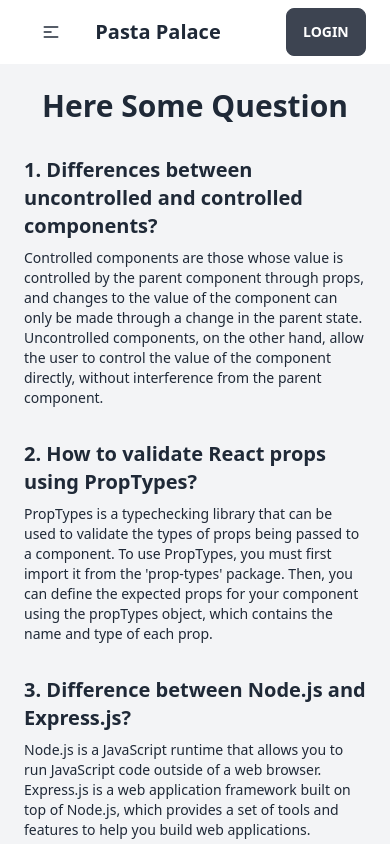
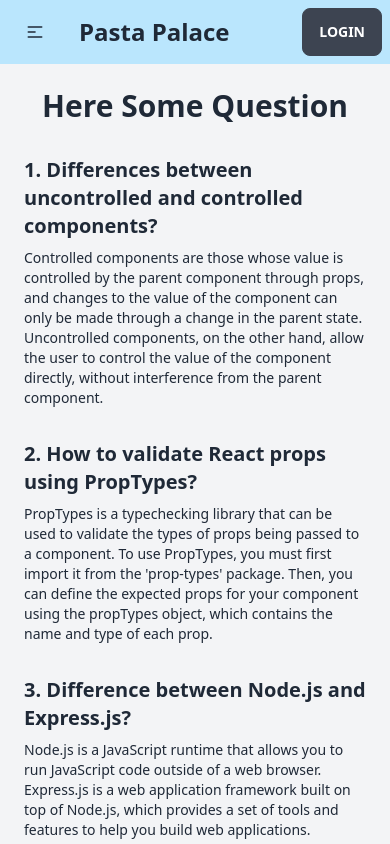
Before and after one commit to ShahanulIslam/pasta-palace-client, a React (Vite) app: page /blog in a window 390 px wide. Shown: the top 844 px of the page. Built offline with nearby package versions, Linux system fonts and the light colour scheme; no server answers.

Commit message:
some-change in navbar

```diff
--- a/src/Components/Header/Navbar.jsx
+++ b/src/Components/Header/Navbar.jsx
@@ -11,34 +11,28 @@ const Navbar = () => {
   }
 
   return (
-    <div className="navbar bg-base-100 w-11/12 mx-auto">
+    <div className="navbar  mx-auto bg-sky-200">
       <div className="navbar-start">
         <div className="dropdown">
           <label tabIndex={0} className="btn btn-ghost lg:hidden">
             <svg xmlns="http://www.w3.org/2000/svg" className="h-5 w-5" fill="none" viewBox="0 0 24 24" stroke="currentColor"><path strokeLinecap="round" strokeLinejoin="round" strokeWidth="2" d="M4 6h16M4 12h8m-8 6h16" /></svg>
           </label>
           <ul tabIndex={0} className="menu menu-compact dropdown-content mt-3 p-2 shadow bg-base-100 rounded-box w-52">
-            <li><a>Item 1</a></li>
-            <li tabIndex={0}>
-              <a className="justify-between">
-                Parent
-                <svg className="fill-current" xmlns="http://www.w3.org/2000/svg" width="24" height="24" viewBox="0 0 24 24"><path d="M8.59,16.58L13.17,12L8.59,7.41L10,6L16,12L10,18L8.59,16.58Z" /></svg>
-              </a>
-            </li>
-            <li><a>Item 3</a></li>
+            <li><Link to='/'>Home</Link></li>
+            <li><Link to='/blog'>Blog</Link></li>
           </ul>
         </div>
-        <a className="btn btn-ghost normal-case text-xl">Pasta Palace</a>
+        <Link to='/' className="btn btn-ghost normal-case text-2xl md:text-3xl">Pasta Palace</Link>
       </div>
       <div className="navbar-center hidden lg:flex">
-        <ul className="menu menu-horizontal px-1 gap-4">
-          <NavLink className={({ isActive }) => isActive ? 'font-bold bg-indigo-500 text-white' : ''} to="/"><li><a>Home</a></li></NavLink>
-          <NavLink className={({ isActive }) => isActive ? 'font-bold bg-indigo-500 text-white' : ''} to="/blog"><li><a>Blog</a></li></NavLink>
+        <ul className="menu menu-horizontal px-1 font-semibold space-x-6">
+          <NavLink className={({isActive}) => isActive ? 'font-bold bg-indigo-500 text-white' : ''} to='/'>Home</NavLink>
+          <NavLink className={({isActive}) => isActive ? 'font-bold bg-indigo-500 text-white' : ''} to='/blog'>Blog</NavLink>
         </ul>
       </div>
-      <div className="navbar-end">
+      <div className="navbar-end flex items-center gap-5">
         <div>{user ?
-          <div className='flex gap-5'>
+          <div className='flex gap-3 md:gap-5'>
             <img title={user.displayName} className='rounded-full w-11 h-11' src={user.photoURL} alt="User" />
             <button onClick={handleLogOut} className='btn'>Logout</button>
           </div> :
@@ -46,8 +40,9 @@ const Navbar = () => {
         }</div>
 
       </div>
+    </div>
 
-    </div>
+
   );
 };
 
```
